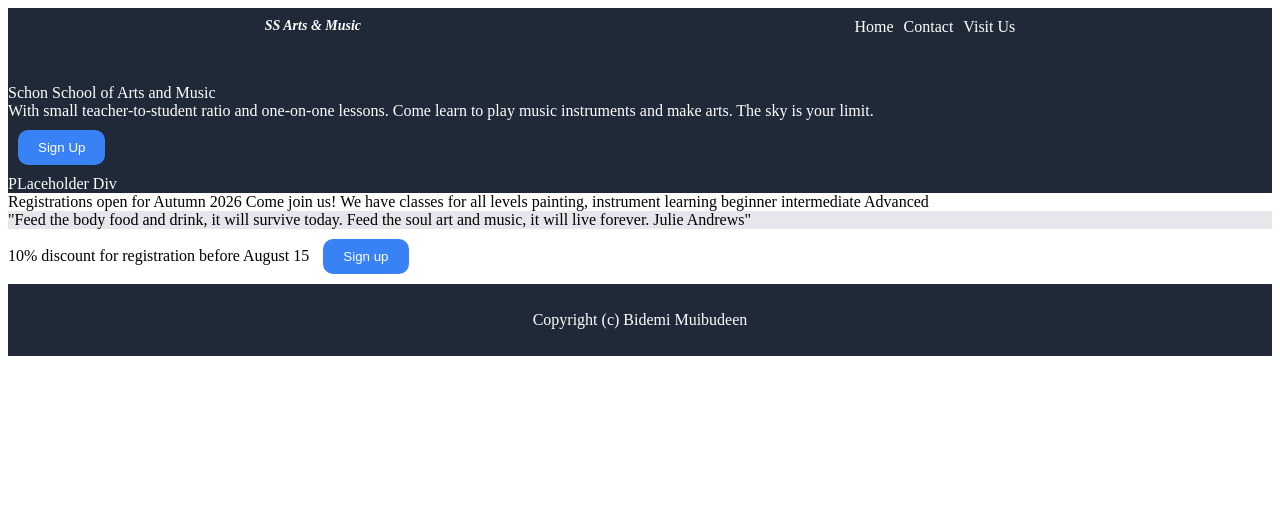
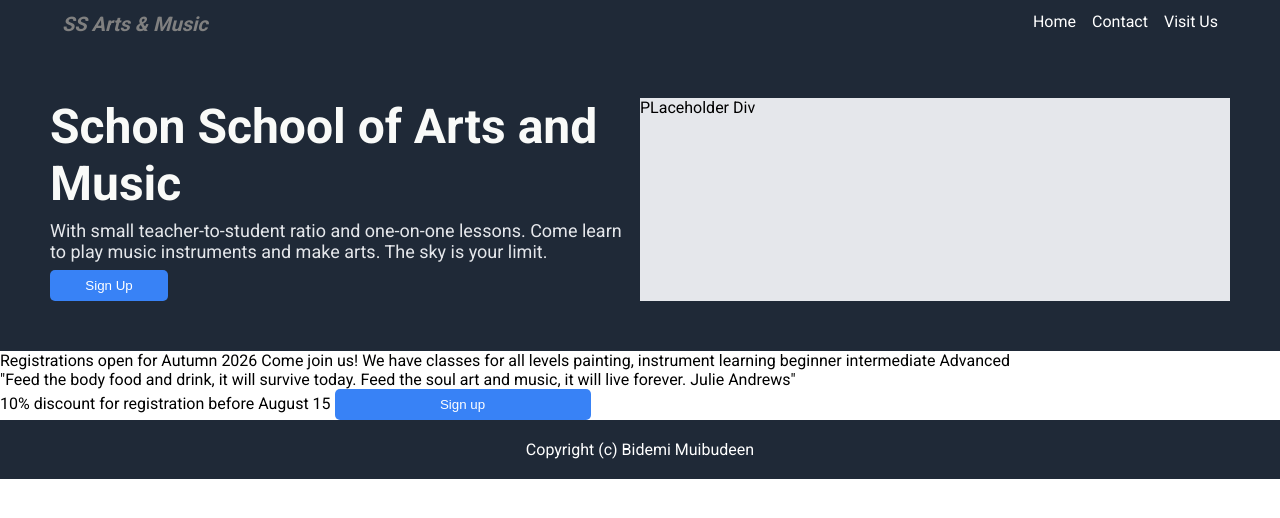
Before and after one commit to bidemim/landing_page, a plain HTML site: page index.html in a window 1280 px wide. Drawn offline with Linux system fonts and the light colour scheme.

Commit message:
restyle header

```diff
--- a/styles.css
+++ b/styles.css
@@ -1,42 +1,19 @@
-.container {
+@import url('https://fonts.googleapis.com/css2?family=Roboto:wght@400;700&display=swap');
+
+body {
     display: flex;
     flex-direction: column;
-}
-
-.header {
-    display: flex;
-    flex-direction: column;
-    background-color: #1F2937;
-    color: white;
-}
-
-.nav-bar {
-    display: flex;
-    justify-content: space-around;
-    padding: 10px;
-    padding-bottom: 48px;
-}
-
-.logo {
-  font-size: 14px;
-  font-weight: 900;
-  font-style: italic;
+    font-family: "Roboto", sans-serif;
+    height: 100vh;
+    margin: 0;
+    overflow: hidden;
 }
 
 ul {
     display: flex;
     list-style-type: none;
-    margin: 0;
-    padding: 0;
-    gap: 10px;
-    justify-content: space-between;
-}
-
-img {
-    display: flex;
-    flex-direction: row;
-    height: 200px;
-    width: 200px;
+    margin: 12px;
+    gap: 16px;
 }
 
 a {
@@ -44,48 +21,73 @@ a {
     color: white;
 }
 
-.text {
-        color: white;
+.header, .footer {
+    display: flex;
+    background-color: #1f2937;
+    color: white;
+    flex-direction: column;
+    justify-content: space-between;
+}
+
+.nav-bar {
+    display: flex;
+    justify-content: space-between;
+    padding: 0 50px 0 50px;
 
 }
 
-.body {
+.logo {
+  color: grey;
+  font-size: 20px;
+  font-weight: 900;
+  font-style: italic;
+  margin: 12px;
+}
+
+.footer {
+    align-items: center;
+    padding: 20px;
+}
+
+.text {
     display: flex;
     flex-direction: column;
+    font-size: 48px;
+    font-weight: 900;
+    color: #f9faf8;
+    gap: 8px;
+    width: 50%;
+    justify-content: start;
 }
 
-.info {
+.small-text {
+    font-size: 18px;
+    font-weight: normal;
+    color: #e5e7eb;
+    justify-content: start;
 
 }
 
-.action {
+.header-main {
+    display: flex;
+    justify-content: space-evenly;
+    padding: 50px;
 
 }
 
-.quote {
-    background-color: #E5E7EB;
+.image {
+    background-color: #e5e7eb;
+    color: black;
+    width: 50%;
+    justify-content: end;
 
 }
 
-
-
-.footer {
-    display: flex;
-    align-items: center;
-    justify-content: center;
-    height: 72px;
-    background-color: #1F2937;
+button {
+    padding: 8px 16px;
+    border: none;
+    border-radius: 5px;
+    background-color: #3882f6;
     color: white;
-
-
+    width: 20%;
 }
-
-.button {
-    background-color: #3882F6;
-    color: white;
-    margin: 10px;
-    padding: 10px 20px;
-    border: none;
-    border-radius: 10px;
-
-}
```
